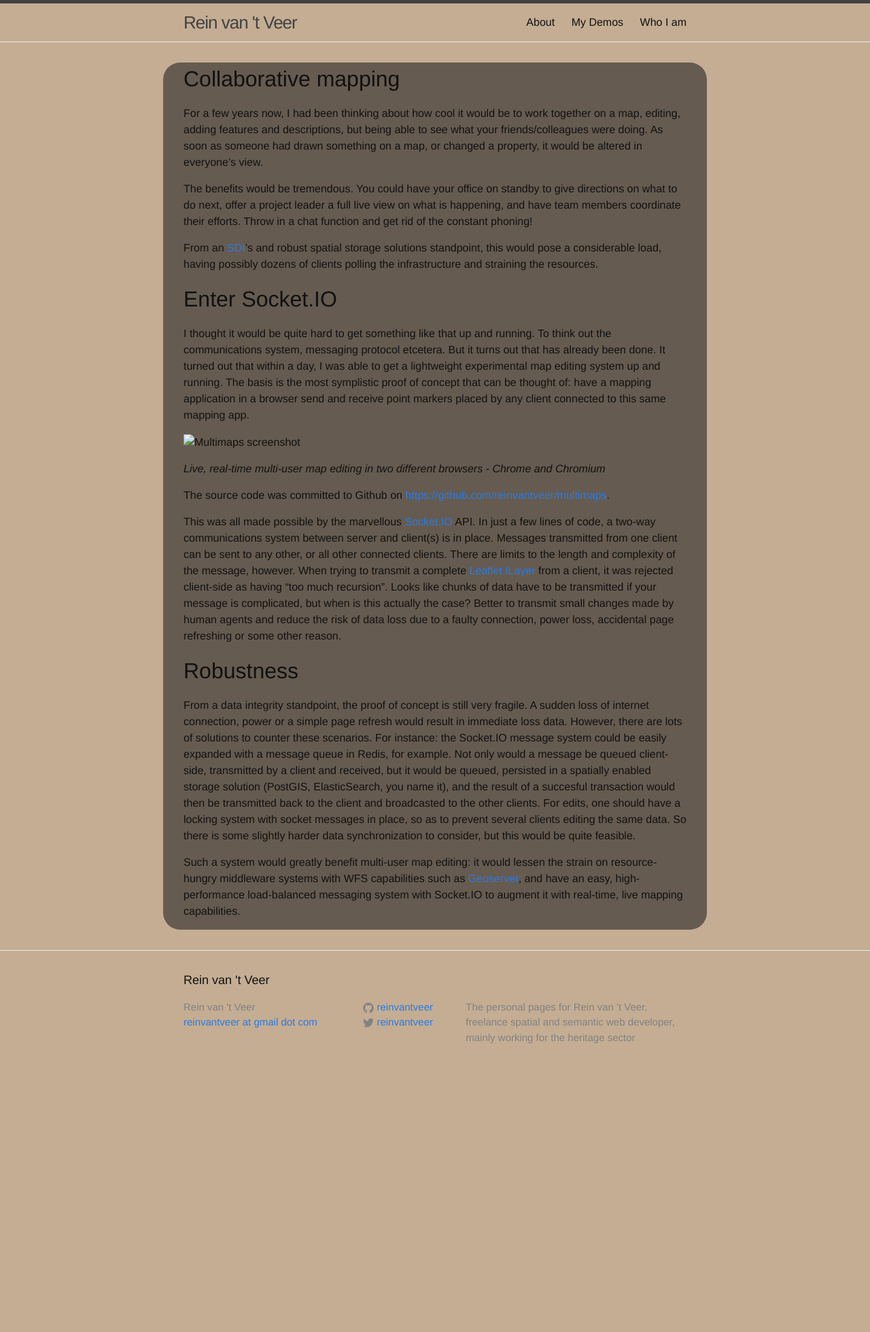
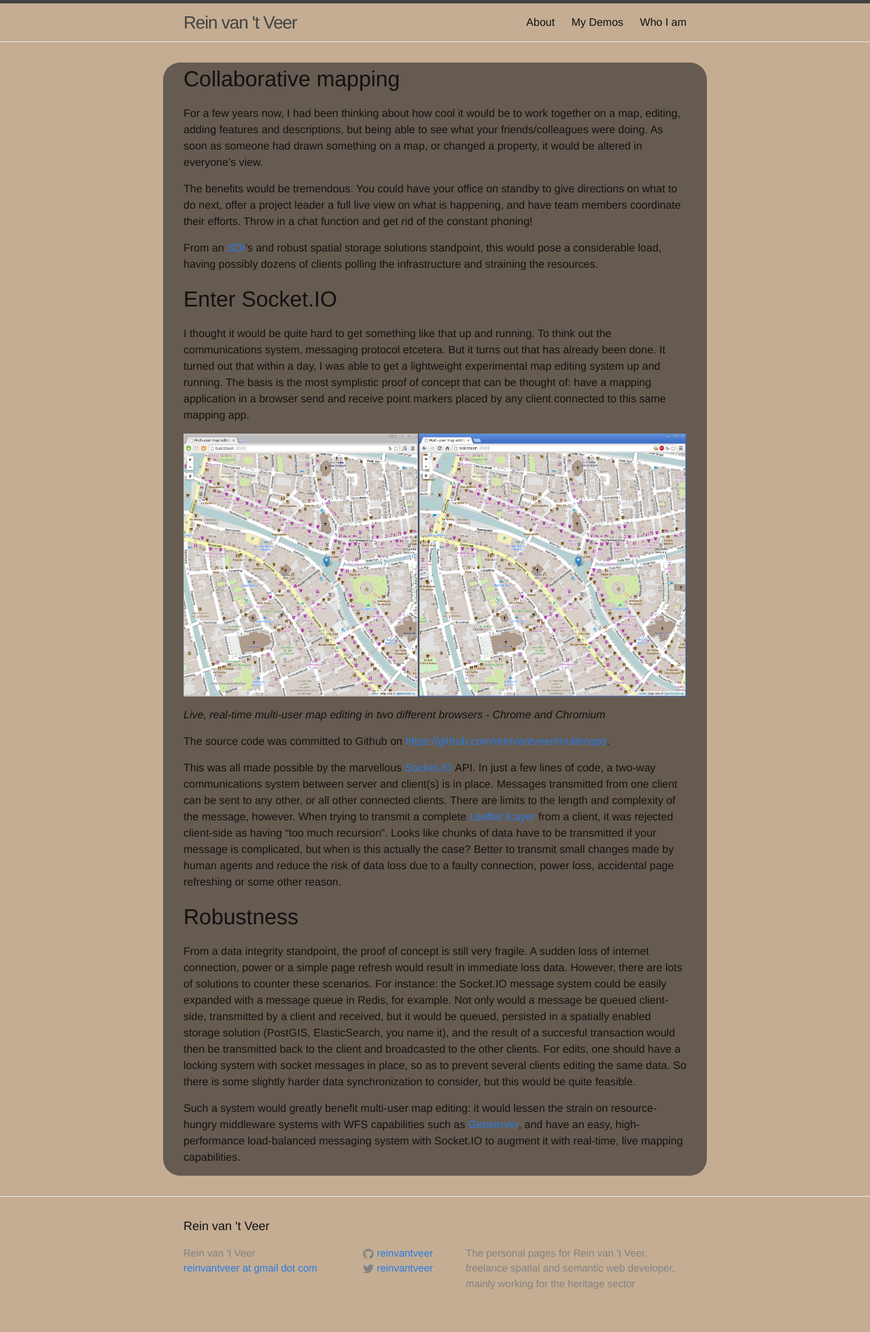
Before and after one commit to reinvantveer/reinvantveer.github.io, a Jekyll site: the page built from _posts/2015-07-03-the-wonderful-world-of-web-sockets.md, in a window 1280 px wide. Shown: the whole page at 68% size. Built offline with Jekyll 4.4.1, drawn with Linux system fonts in a browser that asks for light colours; before the commit the page ends 1598 px from its top, so only the background shows below that.

Commit message:
fix image path

```diff
--- a/_posts/2015-07-03-the-wonderful-world-of-web-sockets.md
+++ b/_posts/2015-07-03-the-wonderful-world-of-web-sockets.md
@@ -13,7 +13,7 @@ From an [SDI](https://en.wikipedia.org/wiki/Spatial_data_infrastructure)'s and r
 # Enter Socket.IO
 I thought it would be quite hard to get something like that up and running. To think out the communications system, messaging protocol etcetera. But it turns out that has already been done. It turned out that within a day, I was able to get a lightweight experimental map editing system up and running. The basis is the most symplistic proof of concept that can be thought of: have a mapping application in a browser send and receive point markers placed by any client connected to this same mapping app.
 
-![Multimaps screenshot](../images/multimaps.png)
+![Multimaps screenshot](/images/multimaps.png)
 
 *Live, real-time multi-user map editing in two different browsers - Chrome and Chromium*
 
```
